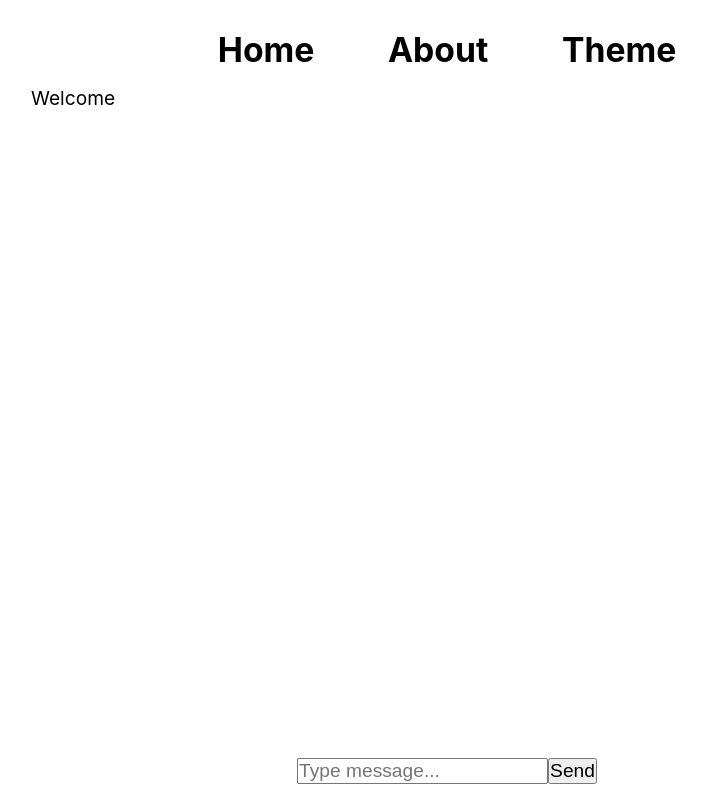
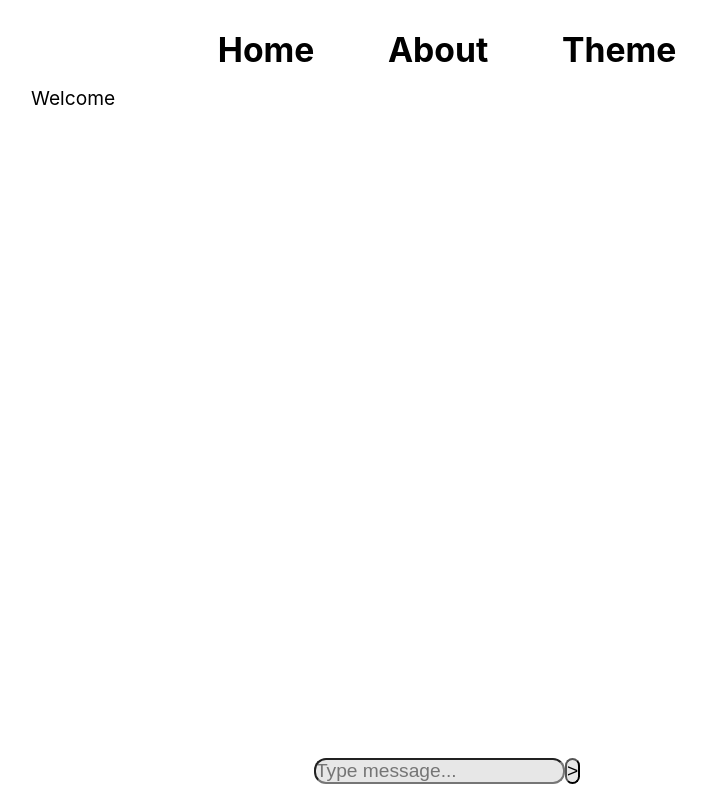
Before and after one commit to ShaumikRahman/next-chat, a Next.js app: page /chat in a window 1280 px wide. Shown: the whole page, without its empty margins (193-899 px from the left). Built offline with nearby package versions, Linux system fonts and the light colour scheme; no server answers.

Commit message:
styled input form

```diff
--- a/pages/chat.js
+++ b/pages/chat.js
@@ -57,7 +57,7 @@ export default function Chat() {
             placeholder="Type message..."
             ref={input}
           />
-          <button type="submit">Send</button>
+          <button type="submit">></button>
         </form>
       </div>
     </div>
--- a/styles/Chat.module.scss
+++ b/styles/Chat.module.scss
@@ -38,10 +38,15 @@
 
   input {
     font-size: clamp(1rem, 1.5vw, 4rem);
+    border-radius: 12px;
+    outline: none;
+    background-color: #e7e7e7;
   }
 
   button {
     font-size: clamp(1rem, 1.5vw, 4rem);
+    background-color: #e7e7e7;
+    border-radius: 12px;
 
   }
 }
```
